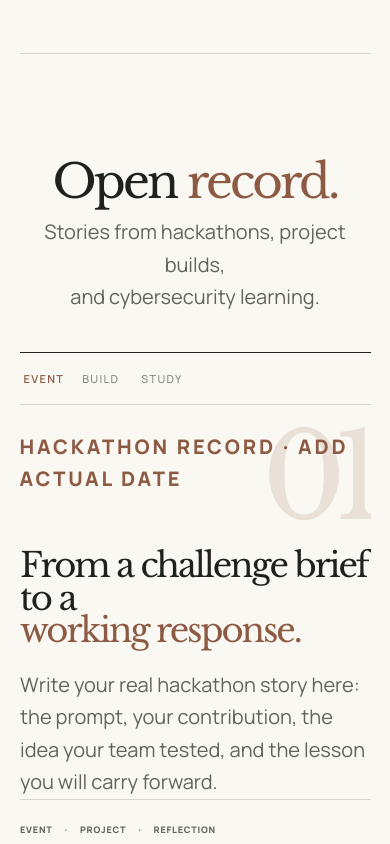
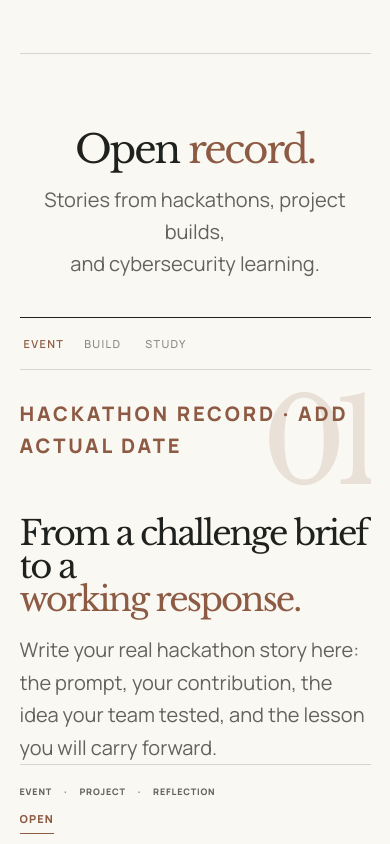
Before and after one commit to avinashk08408/Avinash-portfolio, a React (Vite) app: page / in a window 390 px wide. Shown: the part 8800-9644 px from the top of the page. Built offline with nearby package versions, Linux system fonts and the light colour scheme; a web font is replaced by a local one.

Commit message:
Update Activity.css

```diff
--- a/src/components/Activity/Activity.css
+++ b/src/components/Activity/Activity.css
@@ -1,42 +1,26 @@
-/* Open Record: interactive personal blog section. */
+/* Open Record: simplified section heading and story viewer. */
 
 .open-record {
-  width: min(90vw, 1180px);
-  padding: 112px 0 96px;
-}
-
-.open-record__header {
-  display: flex;
-  justify-content: space-between;
-  gap: 24px;
-  padding-bottom: 15px;
-  border-bottom: 1px solid var(--ink);
-}
-
-.open-record__header p {
-  margin: 0;
-  color: var(--sienna);
-  font-size: 10px;
-  font-weight: 800;
-  letter-spacing: 0.14em;
+  width: min(90vw, 1100px);
+  padding: 94px 0;
 }
 
 .open-record__intro {
-  display: grid;
-  grid-template-columns: minmax(0, 1fr) 270px;
-  gap: 48px;
-  align-items: end;
-  padding: 56px 0 48px;
+  display: flex;
+  flex-direction: column;
+  align-items: center;
+  gap: 16px;
+  padding: 0 0 42px;
+  text-align: center;
 }
 
 .open-record__intro h2 {
-  max-width: 670px;
   margin: 0;
   font-family: "Libre Baskerville", Georgia, serif;
-  font-size: clamp(50px, 6.8vw, 82px);
+  font-size: clamp(36px, 4.2vw, 52px);
   font-weight: 400;
-  letter-spacing: -0.075em;
-  line-height: 0.87;
+  letter-spacing: -0.055em;
+  line-height: 1.05;
 }
 
 .open-record__intro h2 em {
@@ -44,18 +28,17 @@
   font-style: normal;
 }
 
-.open-record__intro > p {
-  max-width: 270px;
-  margin: 0 0 5px;
+.open-record__intro p {
+  margin: 0;
   color: #62635d;
   font-size: 14px;
-  line-height: 1.68;
+  line-height: 1.65;
 }
 
 .open-record__viewer {
   display: grid;
-  grid-template-columns: 112px minmax(0, 1fr);
-  min-height: 450px;
+  grid-template-columns: 128px minmax(0, 1fr);
+  min-height: 405px;
   border-top: 1px solid var(--ink);
   border-bottom: 1px solid var(--ink);
 }
@@ -64,7 +47,7 @@
   display: flex;
   flex-direction: column;
   justify-content: center;
-  gap: 21px;
+  gap: 22px;
   padding: 28px 0;
   border-right: 1px solid var(--border);
 }
@@ -76,12 +59,14 @@
   padding: 0;
   border: 0;
   background: transparent;
-  color: #70716b;
-  font: 800 9px "Manrope", Arial, sans-serif;
-  letter-spacing: 0.1em;
+  color: #898a83;
+  font: 500 12px "Manrope", Arial, sans-serif;
+  letter-spacing: 0.12em;
   text-align: left;
   cursor: pointer;
-  transition: color 180ms ease-out;
+  transition:
+    color 180ms cubic-bezier(0.23, 1, 0.32, 1),
+    transform 180ms cubic-bezier(0.23, 1, 0.32, 1);
 }
 
 .open-record__menu-button::before {
@@ -89,17 +74,28 @@
   height: 1px;
   background: var(--border);
   content: "";
-  transition: width 180ms ease-out, background 180ms ease-out;
+  transition:
+    width 220ms cubic-bezier(0.23, 1, 0.32, 1),
+    background 180ms cubic-bezier(0.23, 1, 0.32, 1);
 }
 
 .open-record__menu-button:hover,
 .open-record__menu-button.is-active {
   color: var(--sienna);
+  transform: translateX(4px);
+}
+
+.open-record__menu-button.is-active {
+  font-weight: 600;
 }
 
 .open-record__menu-button.is-active::before {
   width: 36px;
   background: var(--sienna);
+}
+
+.open-record__menu-button:active {
+  transform: translateX(2px) scale(0.97);
 }
 
 .open-record__menu-button:focus-visible {
@@ -112,16 +108,16 @@
   display: flex;
   flex-direction: column;
   overflow: hidden;
-  padding: 38px 46px 36px 54px;
+  padding: 34px 42px 32px 46px;
 }
 
 .open-record__number {
   position: absolute;
-  top: 13px;
-  right: 27px;
-  color: rgba(141, 90, 68, 0.2);
+  top: 14px;
+  right: 26px;
+  color: rgba(141, 90, 68, 0.15);
   font-family: "Libre Baskerville", Georgia, serif;
-  font-size: 190px;
+  font-size: 150px;
   letter-spacing: -0.12em;
   line-height: 1;
   pointer-events: none;
@@ -138,13 +134,13 @@
 
 .open-record__story h3 {
   position: relative;
-  max-width: 700px;
-  margin: 72px 0 0;
+  max-width: 650px;
+  margin: 58px 0 0;
   font-family: "Libre Baskerville", Georgia, serif;
-  font-size: clamp(37px, 4.6vw, 63px);
+  font-size: clamp(31px, 3.6vw, 46px);
   font-weight: 400;
-  letter-spacing: -0.075em;
-  line-height: 0.96;
+  letter-spacing: -0.06em;
+  line-height: 0.98;
 }
 
 .open-record__story h3 em {
@@ -154,11 +150,11 @@
 
 .open-record__description {
   position: relative;
-  max-width: 570px;
-  margin: 22px 0 auto;
+  max-width: 560px;
+  margin: 18px 0 auto;
   color: #62635d;
-  font-size: 15px;
-  line-height: 1.72;
+  font-size: 14px;
+  line-height: 1.68;
 }
 
 .open-record__story-footer {
@@ -167,7 +163,7 @@
   justify-content: space-between;
   align-items: end;
   gap: 24px;
-  padding-top: 23px;
+  padding-top: 20px;
   border-top: 1px solid var(--border);
 }
 
@@ -177,8 +173,7 @@
   gap: 7px 12px;
 }
 
-.open-record__tags span,
-.open-record__empty-link {
+.open-record__tags span {
   color: #62635d;
   font-size: 9px;
   font-weight: 800;
@@ -196,199 +191,13 @@
   padding-bottom: 5px;
   border-bottom: 1px solid var(--sienna);
   color: var(--sienna);
+  font-size: 11px;
+  font-weight: 800;
+  letter-spacing: 0.1em;
   white-space: nowrap;
 }
 
 .open-record__read-link {
-  font-size: 10px;
-  font-weight: 800;
-  letter-spacing: 0.1em;
-}
-
-.open-record__footer {
-  display: flex;
-  justify-content: space-between;
-  gap: 30px;
-  padding-top: 24px;
-}
-
-.open-record__footer p {
-  max-width: 570px;
-  margin: 0;
-  color: #62635d;
-  font-size: 11px;
-  line-height: 1.6;
-}
-
-.open-record__footer code,
-.open-record__footer span {
-  color: var(--sienna);
-  font: 800 9px "Manrope", Arial, sans-serif;
-  letter-spacing: 0.1em;
-}
-
-@media (max-width: 760px) {
-  .open-record {
-    width: 90vw;
-    padding: 76px 0;
-  }
-
-  .open-record__header p:last-child {
-    display: none;
-  }
-
-  .open-record__intro {
-    grid-template-columns: 1fr;
-    gap: 21px;
-    padding: 44px 0;
-  }
-
-  .open-record__intro h2 {
-    font-size: clamp(50px, 15vw, 68px);
-  }
-
-  .open-record__intro > p {
-    max-width: 330px;
-  }
-
-  .open-record__viewer {
-    grid-template-columns: 1fr;
-    min-height: 0;
-  }
-
-  .open-record__menu {
-    flex-direction: row;
-    justify-content: flex-start;
-    gap: 22px;
-    padding: 18px 0;
-    border-right: 0;
-    border-bottom: 1px solid var(--border);
-  }
-
-  .open-record__menu-button::before {
-    display: none;
-  }
-
-  .open-record__story {
-    min-height: 420px;
-    padding: 30px 0;
-  }
-
-  .open-record__number {
-    top: 14px;
-    right: 0;
-    font-size: 145px;
-  }
-
-  .open-record__story h3 {
-    margin-top: 66px;
-    font-size: clamp(37px, 10vw, 49px);
-  }
-
-  .open-record__description {
-    font-size: 14px;
-  }
-
-  .open-record__story-footer {
-    flex-direction: column;
-    align-items: start;
-    gap: 13px;
-  }
-
-  .open-record__footer {
-    flex-direction: column;
-    gap: 15px;
-  }
-}
-/* Open Record: typography balance with the other portfolio sections. */
-
-.open-record {
-  padding: 96px 0 84px;
-}
-
-.open-record__intro {
-  padding: 46px 0 40px;
-}
-
-.open-record__intro h2 {
-  font-size: clamp(42px, 4.8vw, 56px);
-  letter-spacing: -0.06em;
-}
-
-.open-record__viewer {
-  min-height: 410px;
-}
-
-.open-record__number {
-  color: rgba(141, 90, 68, 0.15);
-  font-size: 150px;
-}
-
-.open-record__story {
-  padding: 34px 42px 32px 46px;
-}
-
-.open-record__story h3 {
-  margin-top: 58px;
-  font-size: clamp(31px, 3.6vw, 46px);
-  letter-spacing: -0.06em;
-}
-
-@media (max-width: 760px) {
-  .open-record {
-    padding: 70px 0;
-  }
-
-  .open-record__intro {
-    padding: 38px 0;
-  }
-
-  .open-record__intro h2 {
-    font-size: clamp(43px, 12vw, 56px);
-  }
-
-  .open-record__story {
-    min-height: 380px;
-    padding: 26px 0;
-  }
-
-  .open-record__number {
-    font-size: 118px;
-  }
-
-  .open-record__story h3 {
-    margin-top: 54px;
-    font-size: clamp(30px, 8.7vw, 42px);
-  }
-}
-/* Open Record: restrained hover and story-transition polish. */
-
-.open-record__menu-button {
-  transition:
-    color 180ms cubic-bezier(0.23, 1, 0.32, 1),
-    transform 180ms cubic-bezier(0.23, 1, 0.32, 1);
-}
-
-.open-record__menu-button::before {
-  transition:
-    width 220ms cubic-bezier(0.23, 1, 0.32, 1),
-    background 180ms cubic-bezier(0.23, 1, 0.32, 1);
-}
-
-.open-record__menu-button:hover {
-  transform: translateX(4px);
-}
-
-.open-record__menu-button:active {
-  transform: translateX(2px) scale(0.97);
-}
-
-.open-record__menu-button.is-active {
-  transform: translateX(4px);
-}
-
-.open-record__read-link,
-.open-record__empty-link {
   transition:
     color 180ms cubic-bezier(0.23, 1, 0.32, 1),
     border-color 180ms cubic-bezier(0.23, 1, 0.32, 1),
@@ -403,12 +212,6 @@
 
 .open-record__read-link:active {
   transform: translateX(1px) scale(0.97);
-}
-
-.open-record__story h3,
-.open-record__description,
-.open-record__story-footer {
-  will-change: transform, opacity;
 }
 
 @media (prefers-reduced-motion: no-preference) {
@@ -429,66 +232,78 @@
   }
 }
 
-@media (prefers-reduced-motion: reduce) {
-  .open-record__menu-button,
-  .open-record__menu-button::before,
-  .open-record__read-link,
-  .open-record__empty-link {
-    transition: none;
+@media (max-width: 760px) {
+  .open-record {
+    width: 90vw;
+    padding: 76px 0;
   }
-}
-/* Open Record: larger light controls and centred two-word heading. */
 
   .open-record__intro {
-  display: flex;
-  flex-direction: column;
-  align-items: center;
-  gap: 18px;
-  padding: 46px 0 40px;
-  text-align: center;
+    gap: 13px;
+    padding-bottom: 36px;
   }
 
   .open-record__intro h2 {
-  max-width: none;
-  margin: 0;
-  font-size: clamp(42px, 4.8vw, 56px);
-  letter-spacing: -0.06em;
-  text-align: center;
+    font-size: clamp(36px, 10vw, 48px);
   }
 
-.open-record__intro > p {
-  max-width: 460px;
-  margin: 0;
-  text-align: center;
+  .open-record__intro p {
+    font-size: 13px;
   }
 
-.open-record__menu-button {
-  color: #8a8b84;
-  font: 500 12px "Manrope", Arial, sans-serif;
-  letter-spacing: 0.12em;
+  .open-record__viewer {
+    grid-template-columns: 1fr;
+    min-height: 0;
   }
 
-.open-record__menu-button.is-active {
-  color: var(--sienna);
-  font-weight: 600;
-}
-
-.open-record__empty-link {
-  border-bottom-color: rgba(141, 90, 68, 0.45);
-  color: rgba(141, 90, 68, 0.72);
-}
-
-@media (max-width: 760px) {
-  .open-record__intro {
-    gap: 14px;
-    padding: 38px 0;
-  }
-
-  .open-record__intro h2 {
-    font-size: clamp(43px, 12vw, 56px);
+  .open-record__menu {
+    flex-direction: row;
+    justify-content: flex-start;
+    gap: 24px;
+    padding: 18px 0;
+    border-right: 0;
+    border-bottom: 1px solid var(--border);
   }
 
   .open-record__menu-button {
     font-size: 11px;
   }
+
+  .open-record__menu-button::before {
+    display: none;
   }
+
+  .open-record__story {
+    min-height: 380px;
+    padding: 28px 0;
+  }
+
+  .open-record__number {
+    top: 14px;
+    right: 0;
+    font-size: 118px;
+  }
+
+  .open-record__story h3 {
+    margin-top: 54px;
+    font-size: clamp(30px, 8.7vw, 42px);
+  }
+
+  .open-record__description {
+    font-size: 14px;
+  }
+
+  .open-record__story-footer {
+    flex-direction: column;
+    align-items: start;
+    gap: 13px;
+  }
+}
+
+@media (prefers-reduced-motion: reduce) {
+  .open-record__menu-button,
+  .open-record__menu-button::before,
+  .open-record__read-link {
+    transition: none;
+  }
+}
```
Lines whose indentation alone changed are shown as unchanged.
